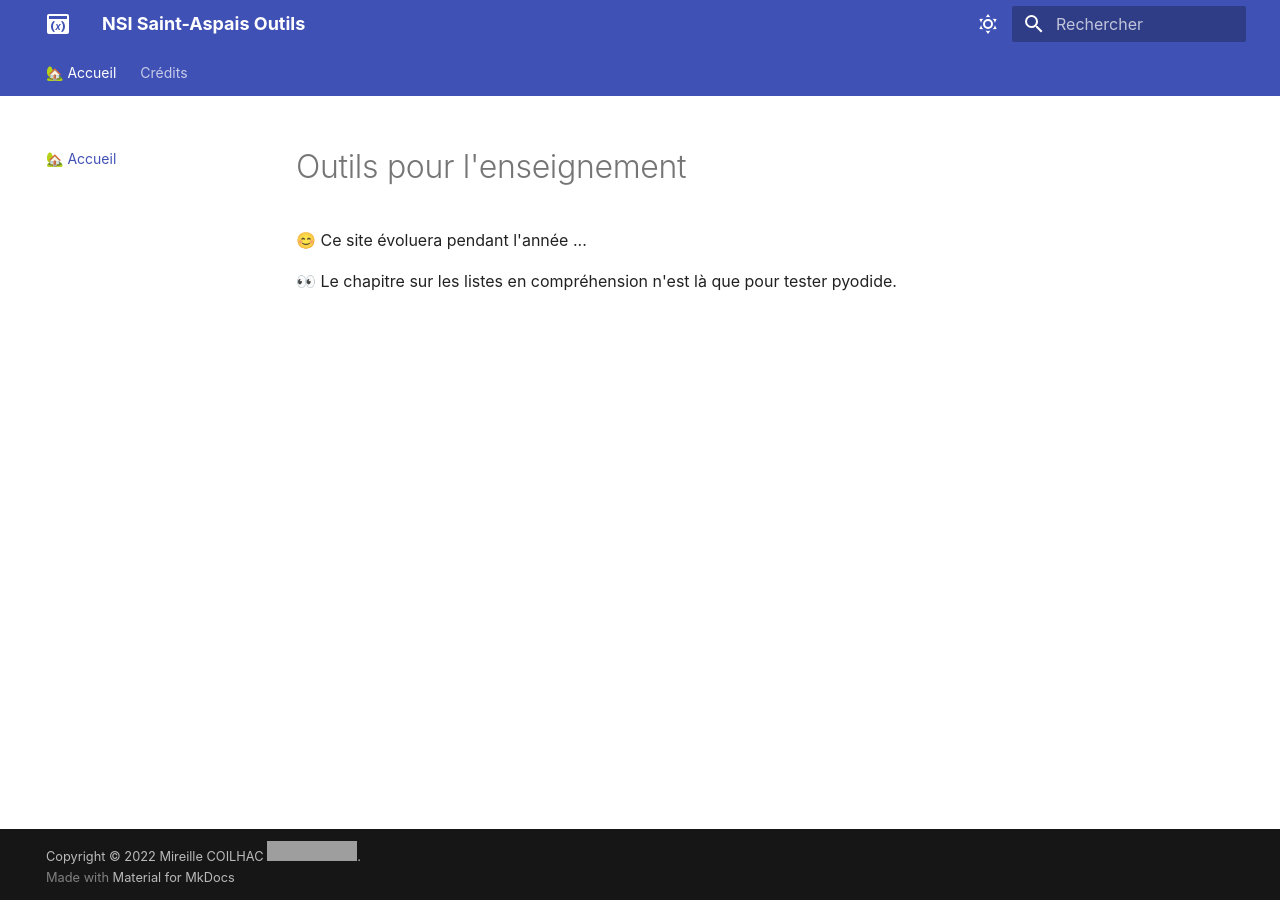
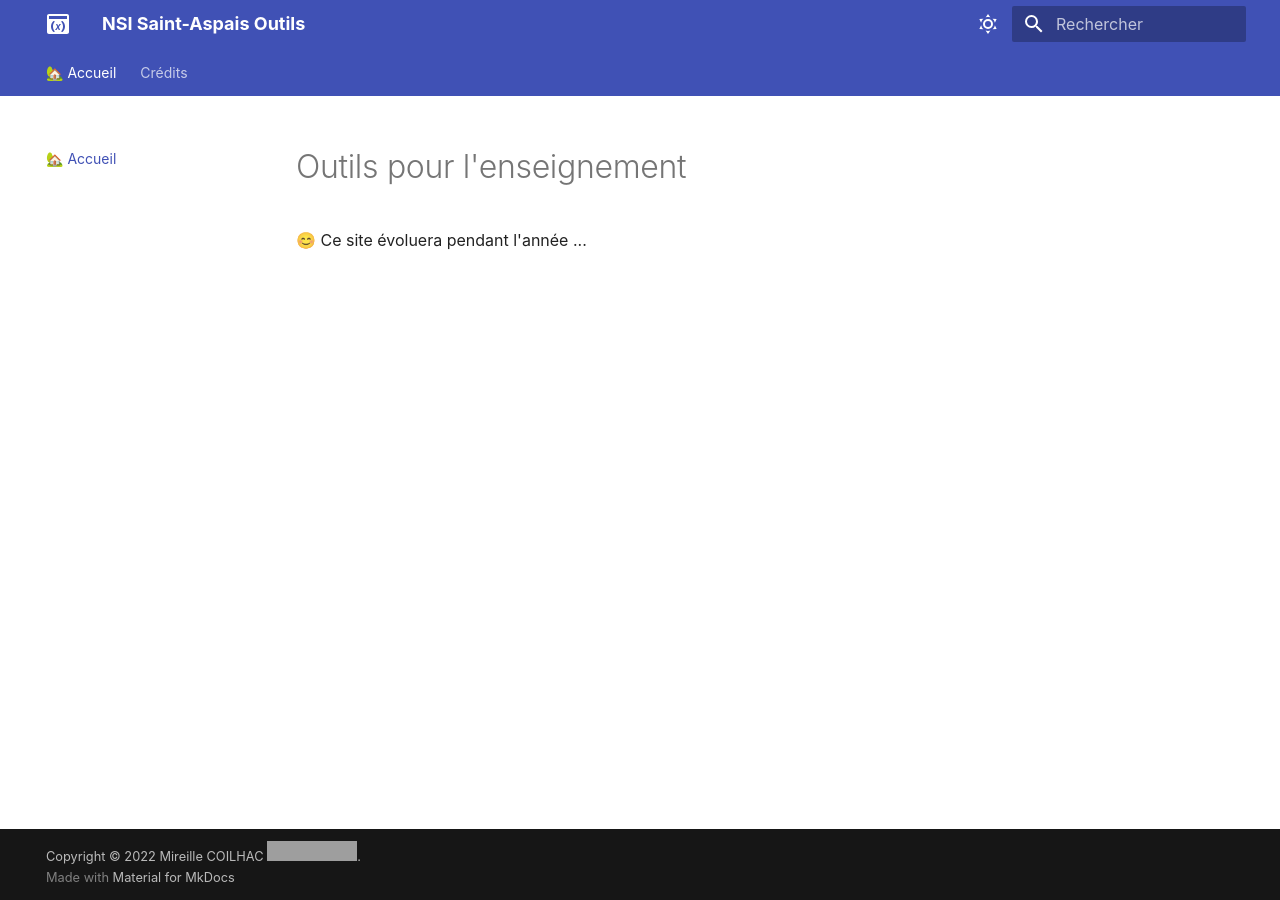
Before and after one commit to lilabidi/nsi-lil, an MkDocs documentation site: the page built from docs/index.md, in a window 1280 px wide. Built offline with MkDocs 1.6.1 and Material for MkDocs 9.7.7, drawn with Linux system fonts in a browser that asks for light colours; grey boxes are pictures that could not be loaded.

Commit message:
actualisation

```diff
--- a/docs/index.md
+++ b/docs/index.md
@@ -1,5 +1,3 @@
 # Outils pour l'enseignement
 
 😊 Ce site évoluera pendant l'année ...
-
-👀 Le chapitre sur les listes en compréhension n'est là que pour tester pyodide.
```
